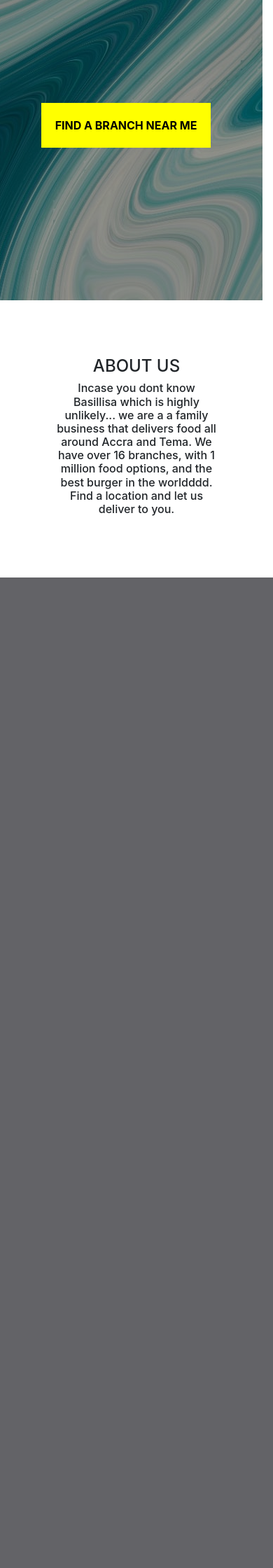
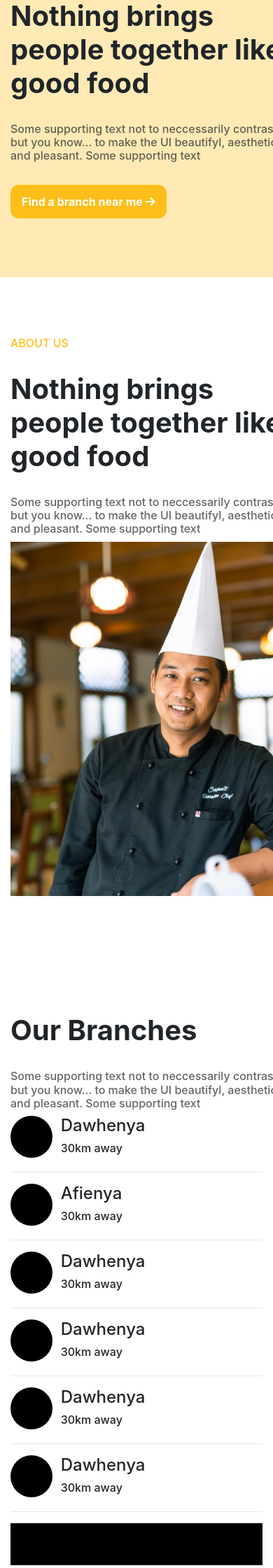
Before and after one commit to Kweku7k/Basilissa, a Flask app: page / in a window 390 px wide; the page is wider, and only the part inside the window is pictured. Shown: the part 1473-3713 px from the top of that part at 70% size. Before the commit the page ends 2298 px from the top of that part, so only its background shows below. Run offline with Flask 2, Linux system fonts and the light colour scheme; some libraries are stand-ins or nearby versions.

Commit message:
landing page redesign

```diff
--- a/app.py
+++ b/app.py
@@ -23,7 +23,7 @@ def load_user(user_id):
 
 @app.route('/')
 def index():
-    return render_template('index.html', title = 'Basillisa')
+    return render_template('landingpage.html', title = 'Basillisa')
 
 @app.route('/menu/<string:location>')
 def menu(location):
--- a/static/css/style.css
+++ b/static/css/style.css
@@ -21,6 +21,51 @@
     font-family: 'Montserrat', sans-serif;
 }
 
+/* Nav */
+
+.nav-item-active{
+    color: #1a1a1a;
+    font-weight: 700;
+    text-decoration: underline;
+    text-decoration-color: #FEBE19;
+}
+
+.nav-item{
+    color: #1a1a1aa6;
+    font-weight: 400;
+}
+
+section{
+    padding-top: 10vh;
+    padding-bottom: 10vh;
+}
+
+.scrolling-wrapper {
+    overflow-x: scroll;
+    overflow-y: hidden;
+    white-space: nowrap;
+
+}
+
+.elip{
+    background-color: black;
+    border-radius: 50%;
+    width: 60px;
+    height: 60px;
+    margin-right:3vw;
+}
+
+.scrolling-card {
+  display: inline-block;
+}
+
+.ellipse{
+position: absolute;
+width: 940px;
+height: 923px;
+left: 888px;
+top: -39px;
+}
 .overlay{
     position: absolute;
     height: 100%;
@@ -91,12 +136,43 @@
     color: rgb(255, 251, 0);
 }
 
+.header{
+    font-weight: 700;
+    font-size: 48px;
+}
+
+.support-regular{
+    font-size: 16px;
+    opacity: 70%;
+}
+
+.middle-img{
+    margin-top: auto;
+    margin-bottom: auto;
+}
+
 .button{
     border: none;
     padding: 10px 20px;
     color: black;
     background-color: yellow;
 }
+
+.button-solid-black{
+background-color: black;
+color: white;
+padding: 12px 16px;
+border: none;
+border-radius: 12px;
+}
+
+.button-regular-black{
+    background-color: transparent;
+    color: black;
+    padding: 12px 16px;
+    border: 1px solid black;
+    border-radius: 12px;
+    }
 
 .menu-button{
     border: none;
--- a/templates/base.html
+++ b/templates/base.html
@@ -25,34 +25,32 @@
   </head>
   <body>
     <nav class="navbar navbar-expand-lg navbar-light bg-transparent">
-        <a class="navbar-brand" href="{{url_for('index')}}"><img width="30" height="30" src="../static/img/logo.jpg"></a>
+        <a class="navbar-brand" href="{{url_for('index')}}"><img width="70" height="70" src="../static/img/logo.jpg"></a>
         <button class="navbar-toggler" type="button" data-toggle="collapse" data-target="#navbarSupportedContent" aria-controls="navbarSupportedContent" aria-expanded="false" aria-label="Toggle navigation">
           <span class="navbar-toggler-icon"></span>
         </button>
 
         <div class="collapse navbar-collapse" id="navbarSupportedContent">
-          <ul class="navbar-nav mr-auto">
+          <ul class="navbar-nav mr-auto" style="margin-right: auto; margin-left: auto;">
             <li class="nav-item active">
-              <a class="nav-link" href="{{url_for("index")}}">Home <span class="sr-only">(current)</span></a>
+              <a class="nav-link" href="{{url_for("index")}}"><h6 class="nav-item-active">Home</h6><span class="sr-only">(current)</span></a>
             </li>
             <li class="nav-item">
-              <a class="nav-link" href="{{url_for('branches')}}">Branches</a>
+              <a class="nav-link" href="{{url_for('branches')}}"><h6 class="nav-item">Menu</h6></a>
             </li>
-            <li class="nav-item dropdown">
-              <a class="nav-link dropdown-toggle" href="#" id="navbarDropdown" role="button" data-toggle="dropdown" aria-haspopup="true" aria-expanded="false">
-                Regions
-              </a>
-              <div class="dropdown-menu" aria-labelledby="navbarDropdown">
-                <a class="dropdown-item" href="{{url_for('branches')}}">Accra</a>
-                <a class="dropdown-item" href="{{url_for('branches')}}">Tema</a>
-                <div class="dropdown-divider"></div>
-                <a class="dropdown-item" href="{{url_for('maps')}}">Locate Me</a>
-              </div>
+            <li class="nav-item">
+              <a class="nav-link" href="{{url_for('branches')}}"><h6 class="nav-item">About Us</h6></a>
+            </li>
+            <li class="nav-item">
+              <a class="nav-link" href="{{url_for('branches')}}"><h6 class="nav-item">Gallery</h6></a>
             </li>
           </ul>
             {% if current_user %}
             <a href="{{url_for('account')}}">
-              <button class="btn btn-success my-2 my-sm-0">Account</button>
+              <button class="button-regular-black my-2 my-sm-0 mr-3">Order Now</button>
+            </a>
+            <a href="{{url_for('account')}}">
+              <button class="button-solid-black my-2 my-sm-0">Order Now</button>
             </a>
             {% else %}
             <a href="{{url_for('login')}}">
--- /dev/null
+++ b/templates/landingpage.html
@@ -0,0 +1,167 @@
+{% extends "base.html" %}
+
+{% block body %}
+
+
+<section>
+    <div class="container">
+        <div class="row">
+            <div class="col-md-6">
+                <br>
+                <h1 class="header" style="width: 530px;">Food tastes better when you eat it with your family</h1>
+                <br>
+                <h6 class="support-regular" style="width: 400px;">Some supporting text not to neccessarily contrast, but you know... to make the UI beautifyl, aesthetic and pleasant. Some supporting text</h6>
+                <br>
+                <div class="flex">
+                    <button class="button-solid-black" style="font-weight: bold;">Find a branch near me <i class="fas fa-arrow-right"></i></button>
+                    <button class="button-regular-black">Explore Our Meny</button>
+                </div>
+            </div>
+            <div class="col-md-6">
+                <img src="../static/img/pizza.png" class="middle-img" width="498px" height="353px" alt="">
+            </div>
+        </div>
+    </div>
+</section>
+
+<!-- <section>
+    <div class="container">
+        <h4>Meal Of The Day</h4>
+
+    <div class="scrolling-wrapper">
+        <div class="scrolling-card">
+            <img src="../static/img/fwd/BURGER AND CHIPS NEW copy.jpg" width="352px" height="226px" alt="">
+        </div>
+      </div>
+    </div>
+
+</section> -->
+<section style="background-color: #febd1950;">
+    <div class="container">
+        <div class="row">
+            <div class="col-md-6">
+                <img src="../static/img/pizza.png" class="middle-img" width="498px" height="353px" alt="">
+            </div>
+            <div class="col-md-6">
+                <h4 class="header" style="font-size: 40px; width: 424px;">Nothing brings people together like good food</h4>
+                <br>
+                <h6 class="support-regular" style="width: 400px;">Some supporting text not to neccessarily contrast, but you know... to make the UI beautifyl, aesthetic and pleasant. Some supporting text</h6>
+                <br>
+                <button class="button-solid-black" style="font-weight: bold; background-color: #FEBE19;">Find a branch near me <i class="fas fa-arrow-right"></i></button>
+            </div>
+        </div>
+    </div>
+
+</section>
+
+<section>
+    <div class="wrapper">
+    <div class="container">
+        <div class="row">
+            <div class="col-md-6">
+                <h6 class="support" style="color: #FEBE19;">ABOUT US</h6>
+                <br>
+                <h4 class="header" style="font-size: 40px; width: 424px;">Nothing brings people together like good food</h4>
+                <br>
+                <h6 class="support-regular" style="width: 400px;">Some supporting text not to neccessarily contrast, but you know... to make the UI beautifyl, aesthetic and pleasant. Some supporting text</h6>
+            </div>
+            <div class="col-md-6">
+                <img src="../static/img/Chef.png" class="middle-img"  alt="">
+            </div>
+        </div>
+    </div>
+</div>
+</section>
+
+
+<section>
+    <div class="container">
+        <div class="row">
+            <div class="col-md-6">
+                <h4 class="header" style="font-size: 40px; width: 424px;">Our Branches</h4>
+                <br>
+                <h6 class="support-regular" style="width: 400px;">Some supporting text not to neccessarily contrast, but you know... to make the UI beautifyl, aesthetic and pleasant. Some supporting text</h6>
+            </div>
+            <div class="col-md-6">
+
+                <div style="display:flex; ">
+                    <div class="elip"></div>
+                    <div style="display:flex; justify-content:space-between;">
+                        <div>
+                            <h4>Dawhenya</h4>
+                            <h6>30km away</h6>
+                        </div>
+                    </div>
+                </div>
+                <hr>
+
+                <div style="display:flex; ">
+                    <div class="elip"></div>
+                    <div style="display:flex; justify-content:space-between;">
+                        <div>
+                            <h4>Afienya</h4>
+                            <h6>30km away</h6>
+                        </div>
+                    </div>
+                </div>
+                <hr>
+
+                <div style="display:flex; ">
+                    <div class="elip"></div>
+                    <div style="display:flex; justify-content:space-between;">
+                        <div>
+                            <h4>Dawhenya</h4>
+                            <h6>30km away</h6>
+                        </div>
+                    </div>
+                </div>
+                <hr>
+
+                <div style="display:flex; ">
+                    <div class="elip"></div>
+                    <div style="display:flex; justify-content:space-between;">
+                        <div>
+                            <h4>Dawhenya</h4>
+                            <h6>30km away</h6>
+                        </div>
+                    </div>
+                </div>
+                <hr>
+
+                <div style="display:flex; ">
+                    <div class="elip"></div>
+                    <div style="display:flex; justify-content:space-between;">
+                        <div>
+                            <h4>Dawhenya</h4>
+                            <h6>30km away</h6>
+                        </div>
+                    </div>
+                </div>
+                <hr>
+
+                <div style="display:flex; ">
+                    <div class="elip"></div>
+                    <div style="display:flex; justify-content:space-between;">
+                        <div>
+                            <h4>Dawhenya</h4>
+                            <h6>30km away</h6>
+                        </div>
+                    </div>
+                </div>
+                <hr>
+
+
+                <div class="footer">
+                    <div class="wrapper">
+                        <div class="container">
+
+                        </div>
+                    </div>
+                </div>
+            </div>
+        </div>
+    </div>
+</section>
+
+
+{% endblock %}
```
Also changed, not shown: static/img/Chef.png (added), static/img/Ellipse.png (added), static/img/fwd/BURGER AND CHIPS NEW copy.jpg (added), static/img/fwd/CHICKEN BURGER copy.jpg (added), static/img/fwd/CRISPY CHICKEN.jpg (added), static/img/fwd/Sandwich.jpg (added), 7 other files.
